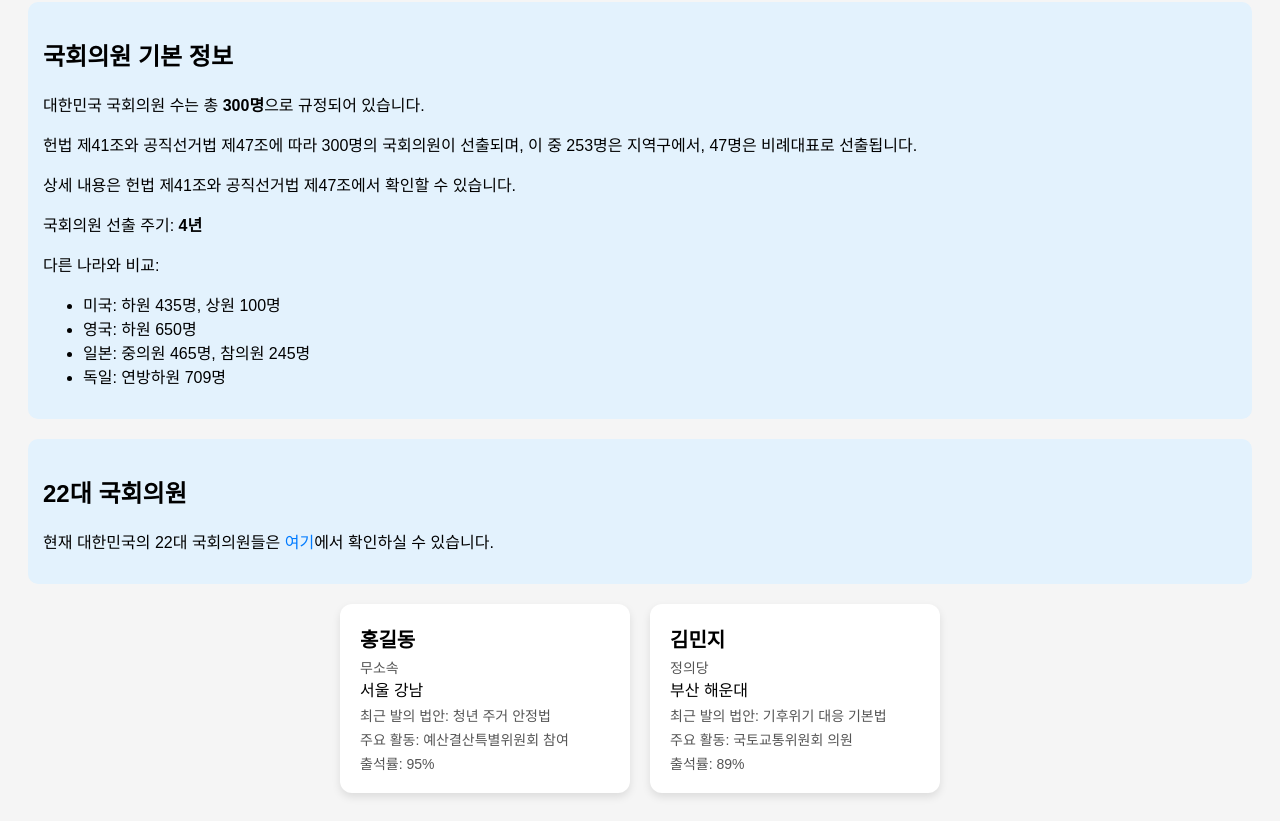
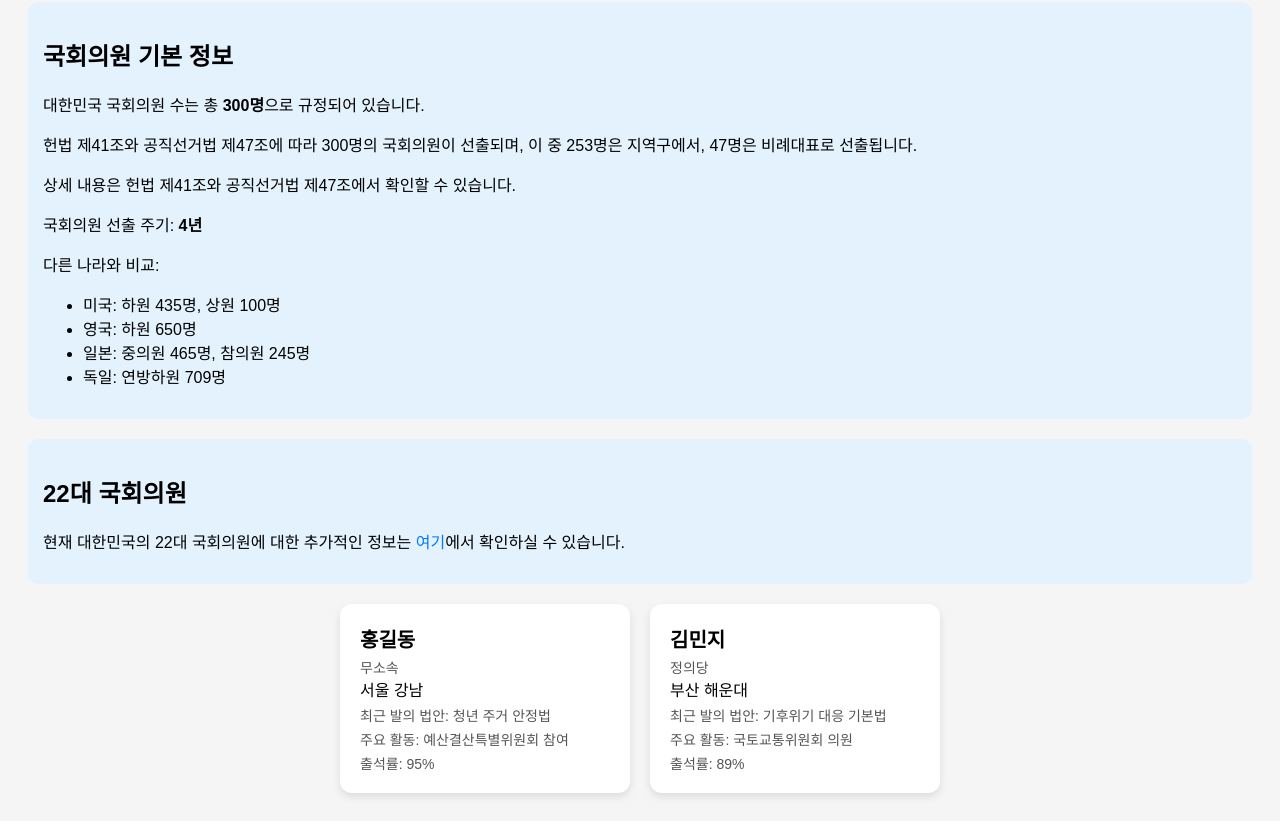
Before and after one commit to teddybear-kr/dream, a plain HTML site: page index.html in a window 1280 px wide. Shown: the part 115-936 px from the top of the page. Drawn offline with Linux system fonts and the light colour scheme.

Commit message:
Update index.html

```diff
--- a/index.html
+++ b/index.html
@@ -36,7 +36,7 @@
   <!-- 22대 국회의원 섹션 -->
   <div class="basic-info">
     <h2>22대 국회의원</h2>
-    <p>현재 대한민국의 22대 국회의원들은 <a href="https://open.assembly.go.kr/portal/assm/search/memberSchPage.do" class="link" target="_blank">여기</a>에서 확인하실 수 있습니다.</p>
+    <p>현재 대한민국의 22대 국회의원에 대한 추가적인 정보는 <a href="https://open.assembly.go.kr/portal/assm/search/memberSchPage.do" class="link" target="_blank">여기</a>에서 확인하실 수 있습니다.</p>
   </div>
 
   <!-- 국회의원 카드 리스트 -->
```
